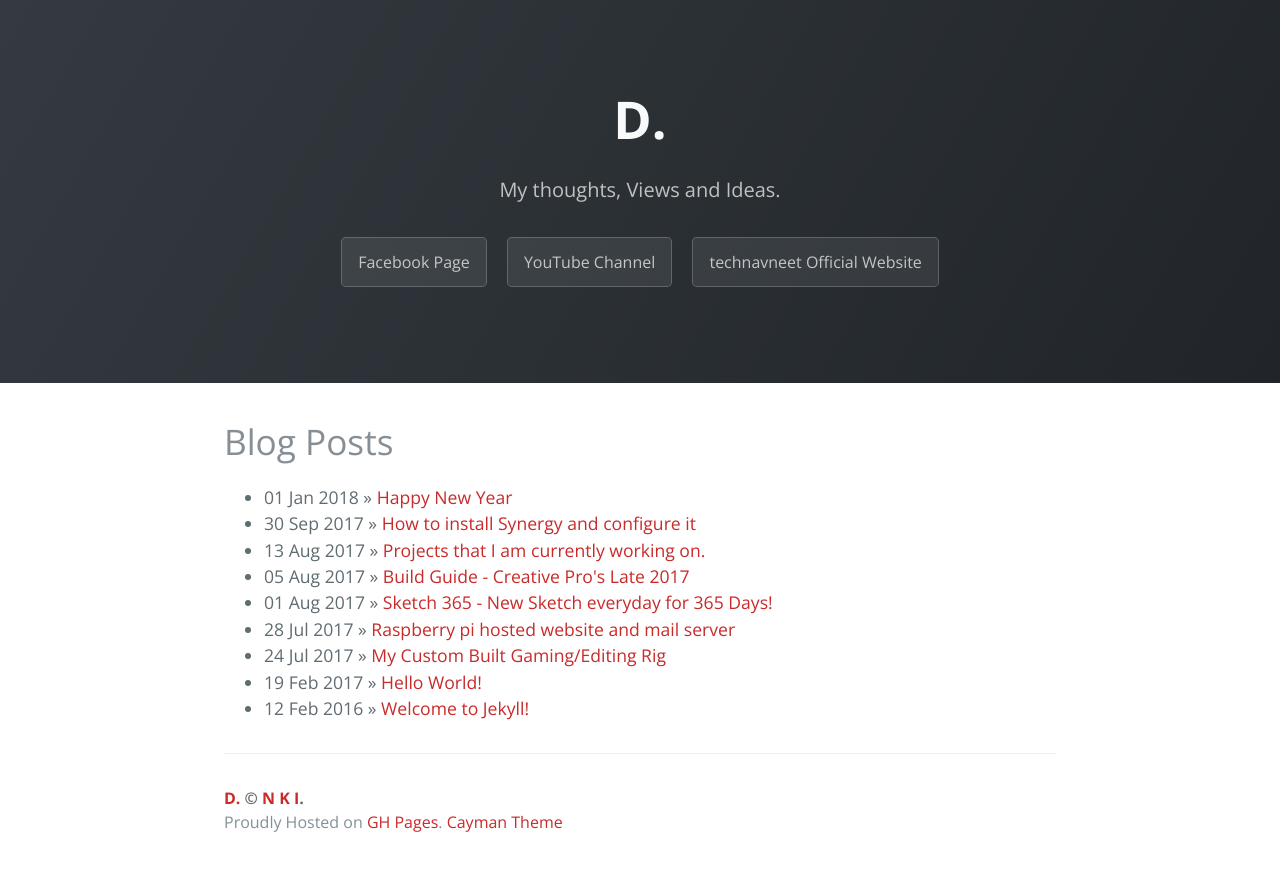
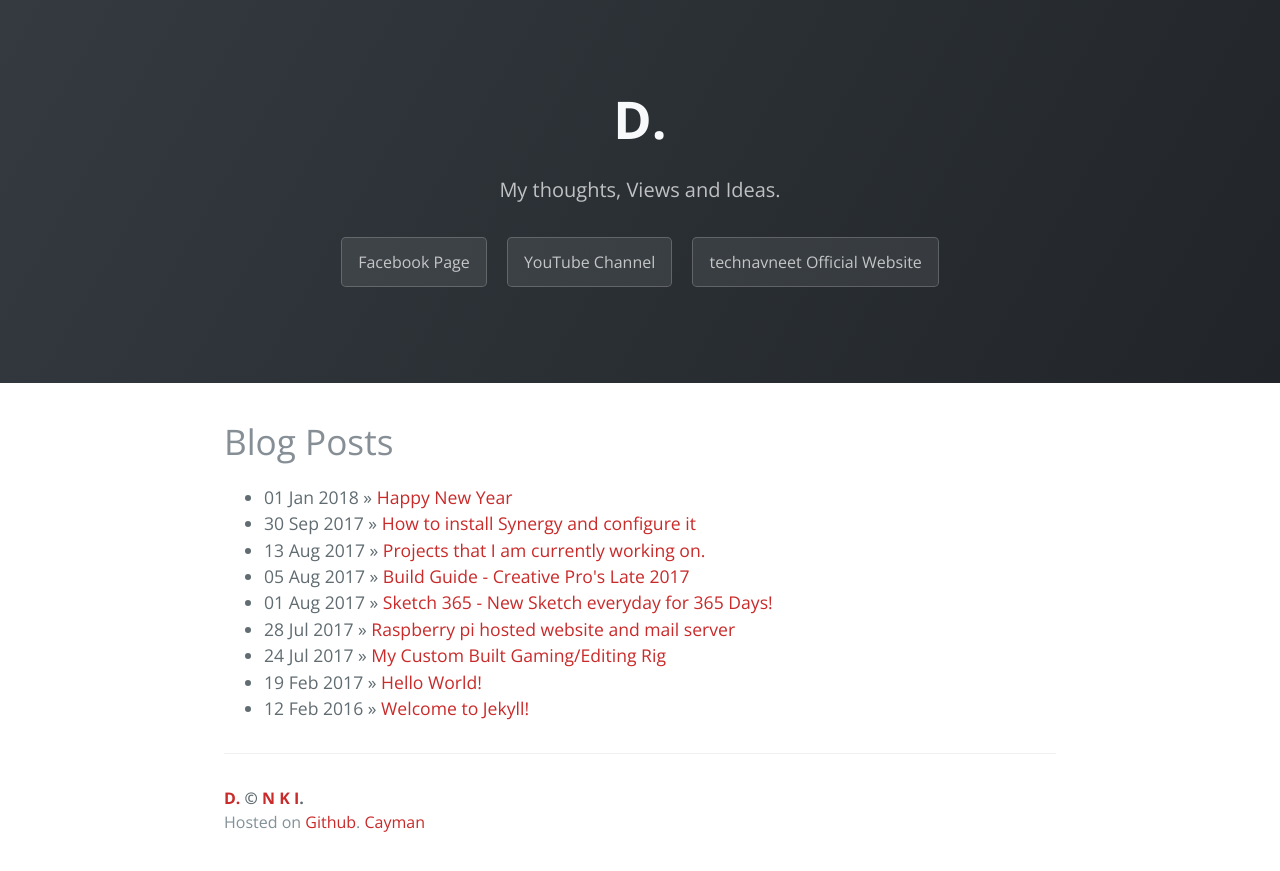
Before and after one commit to Navneet-Suresh/Navneet-Suresh.github.io, a Jekyll site: the page built from index.html, in a window 1280 px wide. Shown: the top 871 px of the page. Built offline with Jekyll 4.4.1, drawn with Linux system fonts in a browser that asks for light colours; nearby versions of some CDN libraries; the list of posts is cut into pages by our own code; comment, search, counter and statistics services are not loaded.

Commit message:
Update page-footer.html

```diff
--- a/_includes/page-footer.html
+++ b/_includes/page-footer.html
@@ -1,4 +1,4 @@
 <footer class="site-footer animated zoomInUp">
   <span class="site-footer-owner animated fadeInUp"><a href="{{ site.url }}">{{ site.title }}</a> © <a href="{{ site.author.url }}">{{ site.author.name }}</a>.</span>
-  <span class="site-footer-credits animated fadeInUp">Proudly Hosted on <a href="https://pages.github.com">GH Pages</a>. <a href="http://github.com/pietromenna/jekyll-cayman-theme">Cayman Theme</a></span>
+  <span class="site-footer-credits animated fadeInUp">Hosted on <a href="https://pages.github.com">Github</a>. <a href="http://github.com/pietromenna/jekyll-cayman-theme">Cayman</a></span>
 </footer>
```
